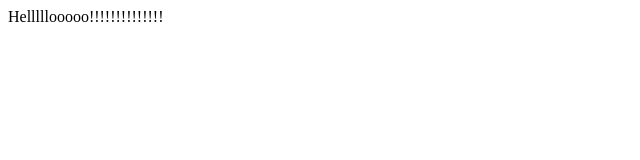
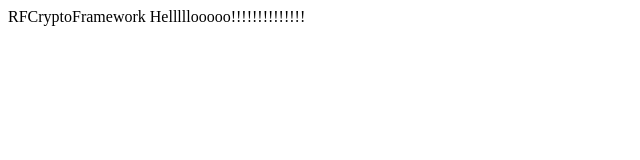
Before and after one commit to IDiPeru/RFCryptoFramework, a plain HTML site: page index.htm in a window 1280 px wide. Shown: the whole page, without its empty margins (0-640 px from the left). Drawn offline with Linux system fonts and the light colour scheme.

Commit message:
Update index.htm

```diff
--- a/index.htm
+++ b/index.htm
@@ -1,5 +1,5 @@
 <html>
 <body>
-  Helllllooooo!!!!!!!!!!!!!!
+  RFCryptoFramework  Helllllooooo!!!!!!!!!!!!!!
 </body>
 </html>
```
